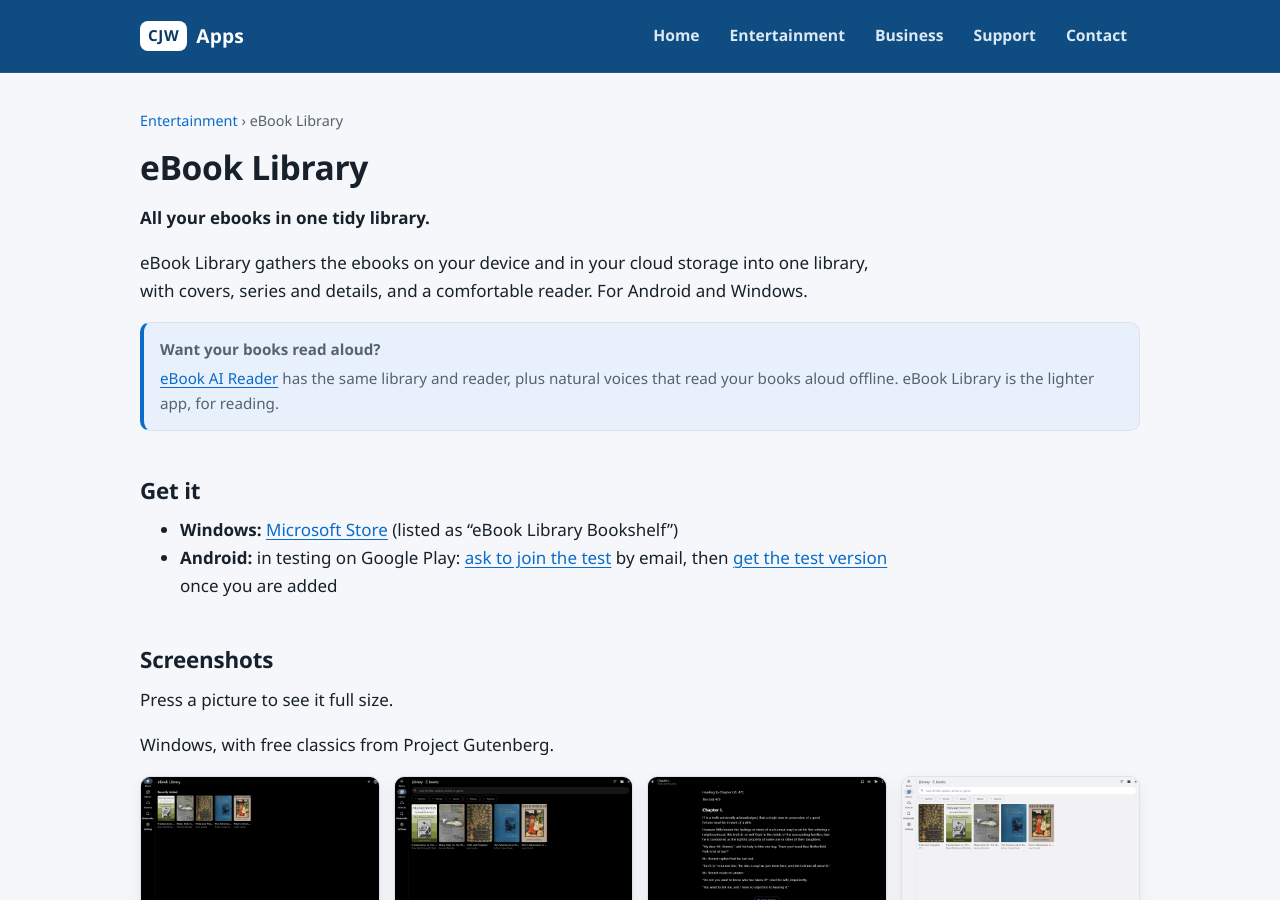
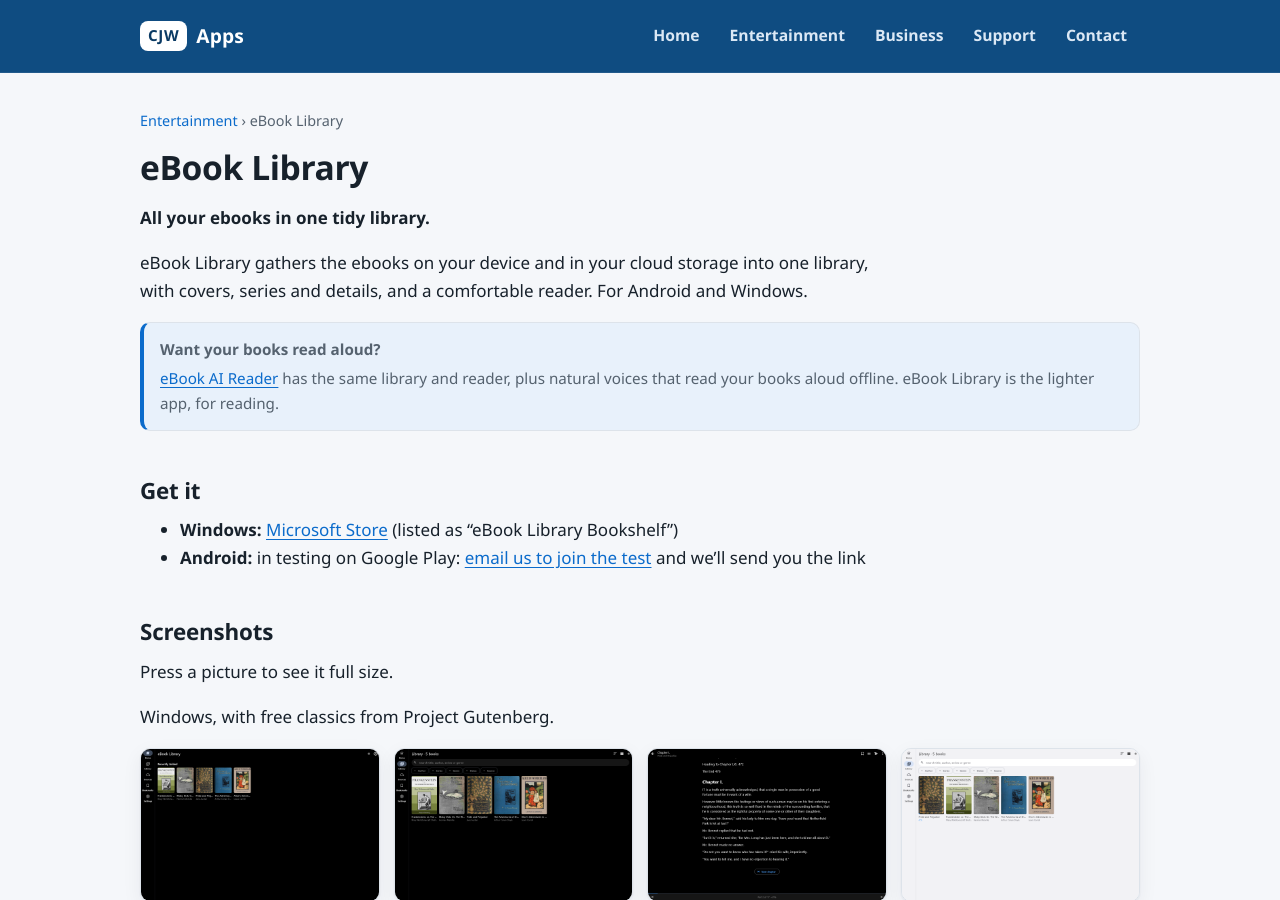
Before and after one commit to cjw-code71/cjw-apps, a Jekyll site: the page built from ebook-library/index.md, in a window 1280 px wide and 900 px high. Built offline with Jekyll 4.4.1, drawn with Linux system fonts in a browser that asks for light colours.

Commit message:
Google Play test: just an email to ask to join (the owner adds testers and sends the link)
Co-Authored-By: Claude Opus 5.5 <noreply@anthropic.com>
Claude-Session: https://claude.ai/code/session_018sxEz2Nma7rBUjrM2EbSoD

```diff
--- a/_config.yml
+++ b/_config.yml
@@ -24,19 +24,16 @@ defaults:
     values:
       sitemap: false
 
-# Google Play, per app. While an app is in Google's closed test: leave "url" empty. "group" is the Google Group
-# testers join first (if the test uses one; otherwise people ask by email and are added to the tester list).
-# When the app is published: put its Play Store address in "url" and the badges become a Google Play button.
+# Google Play, per app. While an app is in Google's closed test, leave "url" empty: the site shows "in testing" and an
+# email button (people ask, and are added to the tester list in Play Console). When the app is published, put its
+# Play Store address in "url" and the badges become a Google Play button.
 google_play:
   audiobook-library:
     package: com.cjwcode.audiobooklibrary
-    group: ""
     url: ""
   ebook-ai-reader:
     package: com.cjwcode.ebookaireader
-    group: ""
     url: ""
   ebook-library:
     package: com.cjwcode.ebooklibrary
-    group: ""
     url: ""
--- a/_includes/google-play.html
+++ b/_includes/google-play.html
@@ -1,16 +1,16 @@
 {%- comment -%}
-Google Play for one app: include.app = audiobook-library | ebook-ai-reader | ebook-library; include.style = card | line.
-Published (url set): a Google Play button. In Google's closed test: "in testing", with how to join.
+Google Play for one app: include.app = audiobook-library | ebook-ai-reader | ebook-library; include.name = its name;
+include.style = card | line. Published (url set): a Google Play button. In Google's closed test: "in testing", and an
+email to CJW Apps asking to be added as a tester (the owner adds them in Play Console and sends the test link).
 {%- endcomment -%}
 {%- assign gp = site.google_play[include.app] -%}
-{%- assign optin = "https://play.google.com/apps/testing/" | append: gp.package -%}
-{%- capture ask -%}mailto:{{ site.email }}?subject=Google%20Play%20test%3A%20{{ include.name | url_encode }}&body=Please%20add%20me%20to%20the%20Android%20test.%20My%20Google%20Play%20email%20address%20is%3A%20{%- endcapture -%}
+{%- capture ask -%}mailto:{{ site.email }}?subject=Android%20test%3A%20{{ include.name | url_encode }}&body=Please%20add%20me%20to%20the%20Android%20test.%0A%0AThe%20email%20address%20I%20use%20for%20Google%20Play%3A%20{%- endcapture -%}
 {%- if gp.url != "" -%}
   {%- if include.style == "line" -%}<a href="{{ gp.url }}">Google Play</a>
   {%- else -%}<a class="btn" href="{{ gp.url }}">Google Play</a>{%- endif -%}
 {%- elsif include.style == "line" -%}
-in testing on Google Play: {% if gp.group != "" %}<a href="{{ gp.group }}">join the test group</a>, then <a href="{{ optin }}">get the test version</a>{% else %}<a href="{{ ask }}">ask to join the test</a> by email, then <a href="{{ optin }}">get the test version</a> once you are added{% endif %}
+in testing on Google Play: <a href="{{ ask }}">email us to join the test</a> and we'll send you the link
 {%- else -%}
 <span class="badge">Google Play: in testing</span>
-      {% if gp.group != "" %}<a class="btn ghost" href="{{ gp.group }}">Join the Android test</a>{% else %}<a class="btn ghost" href="{{ ask }}">Ask to join the Android test</a>{% endif %}
+      <a class="btn ghost" href="{{ ask }}">Email to join the Android test</a>
 {%- endif -%}
```
